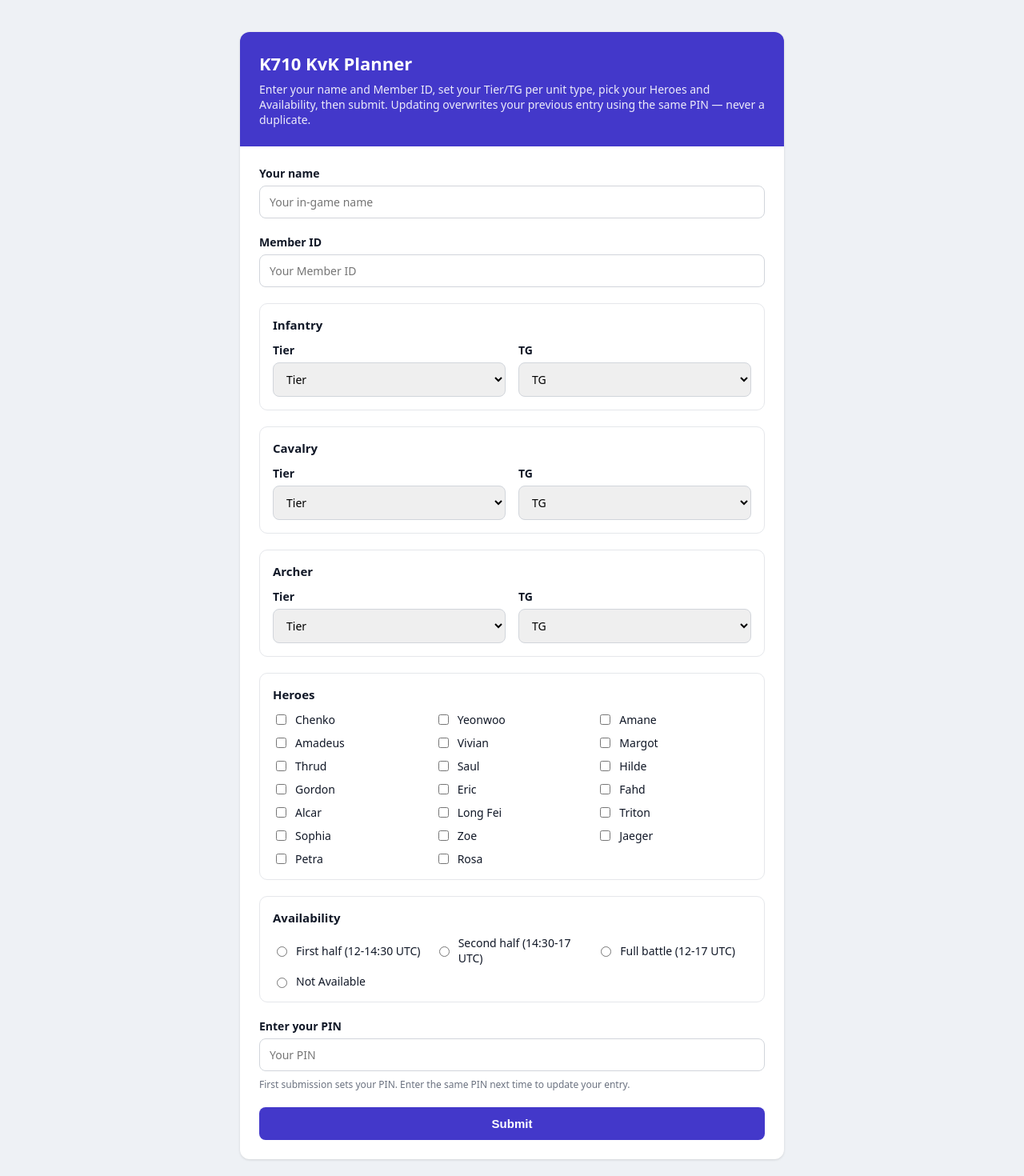
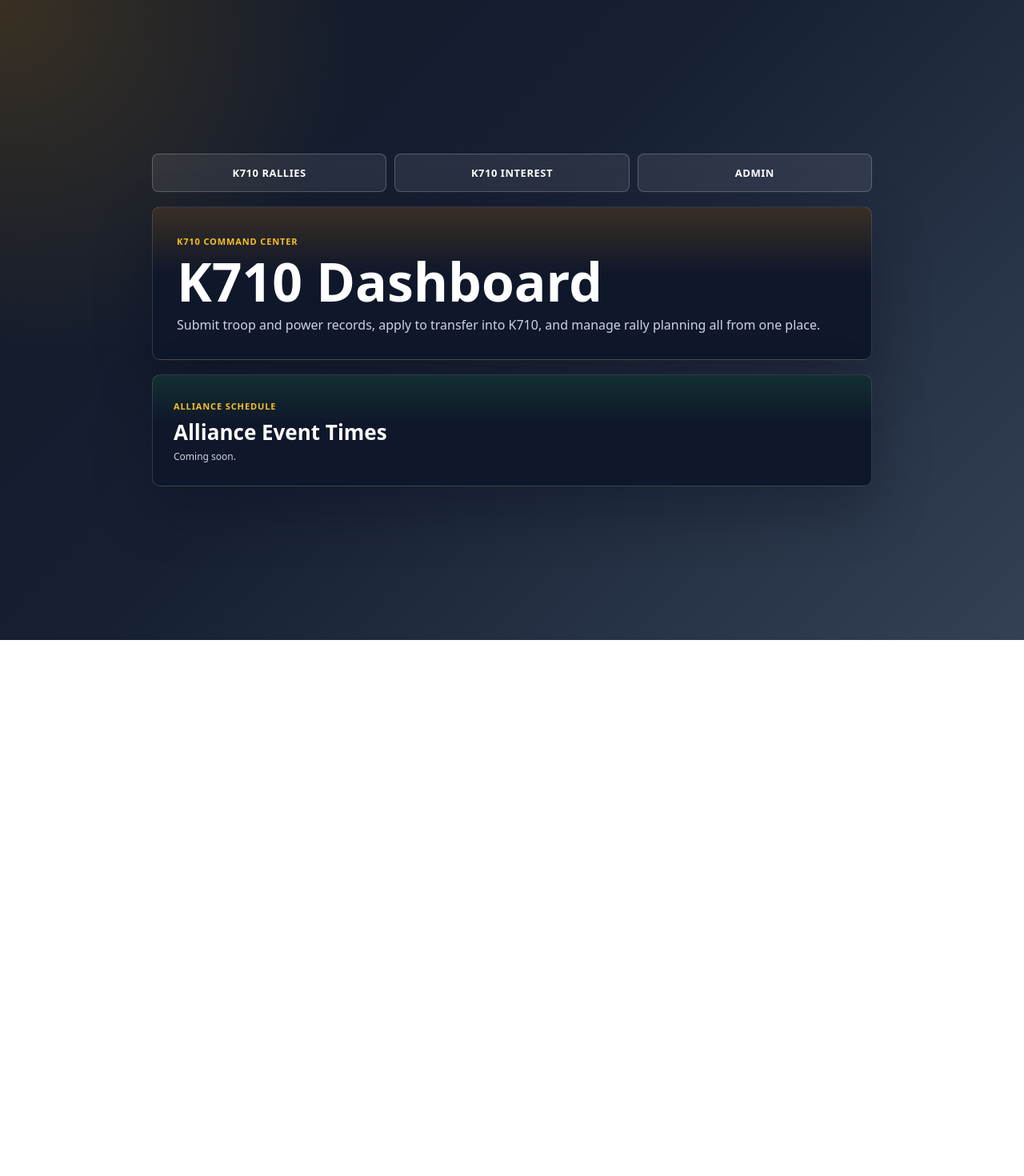
Before and after one commit to zkabeer1997-wq/KvK-Tracker-710, a Next.js app: page / in a window 1280 px wide. Shown: the top 1470 px of the page at 80% size. After the commit the page ends 800 px from the top, so only its background shows below. Built offline with nearby package versions, Linux system fonts and the light colour scheme.

Commit message:
Update page.js

```diff
--- a/app/page.js
+++ b/app/page.js
@@ -1,285 +1,31 @@
-'use client';
+import Link from 'next/link';
 
-import { useState } from 'react';
-import { supabase } from '../lib/supabaseClient';
+export const metadata = {
+title: 'K710 Dashboard',
+};
 
-const HEROES = [
-'Chenko', 'Yeonwoo', 'Amane', 'Amadeus', 'Vivian', 'Margot', 'Thrud', 'Saul',
-'Hilde', 'Gordon', 'Eric', 'Fahd', 'Alcar', 'Long Fei', 'Triton', 'Sophia',
-'Zoe', 'Jaeger', 'Petra', 'Rosa'
-];
-
-const TIERS = ['T11', 'T10'];
-const TGS = ['TG8', 'TG7', 'TG6', 'TG5', 'Below TG5'];
-const AVAILABILITY_OPTIONS = [
-'First half (12-14:30 UTC)',
-'Second half (14:30-17 UTC)',
-'Full battle (12-17 UTC)',
-'Not Available'
-];
-
-export default function Home() {
-const [name, setName] = useState('');
-const [memberId, setMemberId] = useState('');
-const [infantryTier, setInfantryTier] = useState('');
-const [infantryTg, setInfantryTg] = useState('');
-const [cavalryTier, setCavalryTier] = useState('');
-const [cavalryTg, setCavalryTg] = useState('');
-const [archerTier, setArcherTier] = useState('');
-const [archerTg, setArcherTg] = useState('');
-const [heroes, setHeroes] = useState([]);
-const [availability, setAvailability] = useState('');
-const [pin, setPin] = useState('');
-const [onFile, setOnFile] = useState(null);
-const [status, setStatus] = useState('');
-const [isError, setIsError] = useState(false);
-const [loading, setLoading] = useState(false);
-
-async function lookup() {
-if (!memberId) return;
-const { data } = await supabase
-.from('public_submissions')
-.select('*')
-.eq('member_id', memberId)
-.maybeSingle();
-if (data) {
-setOnFile(data);
-if (name === '') setName(data.name || '');
-setInfantryTier(data.infantry_tier || '');
-setInfantryTg(data.infantry_tg || '');
-setCavalryTier(data.cavalry_tier || '');
-setCavalryTg(data.cavalry_tg || '');
-setArcherTier(data.archer_tier || '');
-setArcherTg(data.archer_tg || '');
-setHeroes(data.heroes || []);
-setAvailability(data.availability || '');
-} else {
-setOnFile(null);
-}
-}
-
-function toggleHero(hero) {
-setHeroes((prev) =>
-prev.includes(hero) ? prev.filter((h) => h !== hero) : [...prev, hero]
-);
-}
-
-async function handleSubmit(e) {
-e.preventDefault();
-setStatus('');
-setIsError(false);
-
-if (!name || !memberId || !pin) {
-setIsError(true);
-setStatus('Please fill in your name, member ID, and PIN.');
-return;
-}
-
-setLoading(true);
-const { data, error } = await supabase.rpc('submit_troop_form', {
-p_name: name,
-p_member_id: memberId,
-p_infantry_tier: infantryTier || null,
-p_infantry_tg: infantryTg || null,
-p_cavalry_tier: cavalryTier || null,
-p_cavalry_tg: cavalryTg || null,
-p_archer_tier: archerTier || null,
-p_archer_tg: archerTg || null,
-p_heroes: heroes,
-p_availability: availability || null,
-p_pin: pin,
-});
-setLoading(false);
-
-if (error) {
-setIsError(true);
-if (error.message && error.message.includes('PIN_MISMATCH')) {
-setStatus('Incorrect PIN for this Member ID. Please try again.');
-} else {
-setStatus('Something went wrong: ' + error.message);
-}
-return;
-}
-
-setIsError(false);
-setStatus(
-data === 'created'
-? 'Submitted! Your entry has been created.'
-: 'Updated! Your entry has been saved.'
-);
-}
-
+export default function HomePage() {
 return (
-<main className="page">
-<div className="card">
-<div className="card-header">
-<h1>K710 KvK Planner</h1>
+<main className="page public-page hub-page">
+<div className="home-shell">
+<nav className="home-menu-bar" aria-label="Main menu">
+<Link href="/player-record">K710 Rallies</Link>
+<Link href="/interest">K710 Interest</Link>
+<Link href="/admin">Admin</Link>
+</nav>
+<section className="hub-hero">
+<span className="public-kicker">K710 command center</span>
+<h1>K710 Dashboard</h1>
 <p>
-Enter your name and Member ID, set your Tier/TG per unit type, pick your
-Heroes and Availability, then submit. Updating overwrites your previous
-entry using the same PIN — never a duplicate.
+Submit troop and power records, apply to transfer into K710, and manage rally
+planning all from one place.
 </p>
-</div>
-
-<form className="card-body" onSubmit={handleSubmit}>
-<label>
-Your name
-<input
-value={name}
-onChange={(e) => setName(e.target.value)}
-placeholder="Your in-game name"
-/>
-</label>
-
-<label>
-Member ID
-<input
-value={memberId}
-onChange={(e) => setMemberId(e.target.value)}
-onBlur={lookup}
-placeholder="Your Member ID"
-/>
-</label>
-
-{onFile && (
-<div className="on-file">
-Currently on file — Infantry: {onFile.infantry_tier || '-'}-{onFile.infantry_tg || '-'} ·
-Cavalry: {onFile.cavalry_tier || '-'}-{onFile.cavalry_tg || '-'} ·
-Archer: {onFile.archer_tier || '-'}-{onFile.archer_tg || '-'}
-{onFile.heroes && onFile.heroes.length > 0 && (
-<> · Heroes: {onFile.heroes.join(', ')}</>
-)}
-{onFile.availability && <> · Availability: {onFile.availability}</>}
-</div>
-)}
-
-<section className="troop-section">
-<h3>Infantry</h3>
-<div className="row">
-<label>
-Tier
-<select value={infantryTier} onChange={(e) => setInfantryTier(e.target.value)}>
-<option value="">Tier</option>
-{TIERS.map((t) => (
-<option key={t} value={t}>{t}</option>
-))}
-</select>
-</label>
-<label>
-TG
-<select value={infantryTg} onChange={(e) => setInfantryTg(e.target.value)}>
-<option value="">TG</option>
-{TGS.map((t) => (
-<option key={t} value={t}>{t}</option>
-))}
-</select>
-</label>
-</div>
 </section>
-
-<section className="troop-section">
-<h3>Cavalry</h3>
-<div className="row">
-<label>
-Tier
-<select value={cavalryTier} onChange={(e) => setCavalryTier(e.target.value)}>
-<option value="">Tier</option>
-{TIERS.map((t) => (
-<option key={t} value={t}>{t}</option>
-))}
-</select>
-</label>
-<label>
-TG
-<select value={cavalryTg} onChange={(e) => setCavalryTg(e.target.value)}>
-<option value="">TG</option>
-{TGS.map((t) => (
-<option key={t} value={t}>{t}</option>
-))}
-</select>
-</label>
-</div>
+<section className="home-events-card" aria-label="Alliance event times">
+<span className="public-kicker">Alliance schedule</span>
+<h2>Alliance Event Times</h2>
+<p className="hint">Coming soon.</p>
 </section>
-
-<section className="troop-section">
-<h3>Archer</h3>
-<div className="row">
-<label>
-Tier
-<select value={archerTier} onChange={(e) => setArcherTier(e.target.value)}>
-<option value="">Tier</option>
-{TIERS.map((t) => (
-<option key={t} value={t}>{t}</option>
-))}
-</select>
-</label>
-<label>
-TG
-<select value={archerTg} onChange={(e) => setArcherTg(e.target.value)}>
-<option value="">TG</option>
-{TGS.map((t) => (
-<option key={t} value={t}>{t}</option>
-))}
-</select>
-</label>
-</div>
-</section>
-
-<section className="troop-section">
-<h3>Heroes</h3>
-<div className="checkbox-grid">
-{HEROES.map((hero) => (
-<label key={hero} className="checkbox-item">
-<input
-type="checkbox"
-checked={heroes.includes(hero)}
-onChange={() => toggleHero(hero)}
-/>
-{hero}
-</label>
-))}
-</div>
-</section>
-
-<section className="troop-section">
-<h3>Availability</h3>
-<div className="checkbox-grid">
-{AVAILABILITY_OPTIONS.map((option) => (
-<label key={option} className="checkbox-item">
-<input
-type="radio"
-name="availability"
-checked={availability === option}
-onChange={() => setAvailability(option)}
-/>
-{option}
-</label>
-))}
-</div>
-</section>
-
-<label>
-Enter your PIN
-<input
-type="password"
-value={pin}
-onChange={(e) => setPin(e.target.value)}
-placeholder="Your PIN"
-/>
-</label>
-<p className="hint">
-First submission sets your PIN. Enter the same PIN next time to update
-your entry.
-</p>
-
-{status && (
-<div className={isError ? 'status error' : 'status'}>{status}</div>
-)}
-
-<button type="submit" disabled={loading}>
-{loading ? 'Submitting...' : 'Submit'}
-</button>
-</form>
 </div>
 </main>
 );
```
